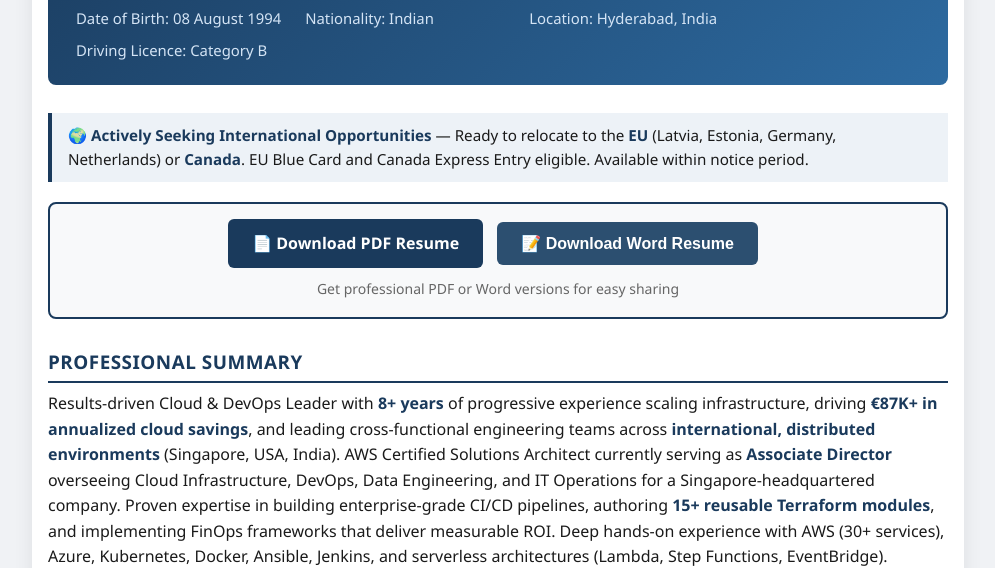
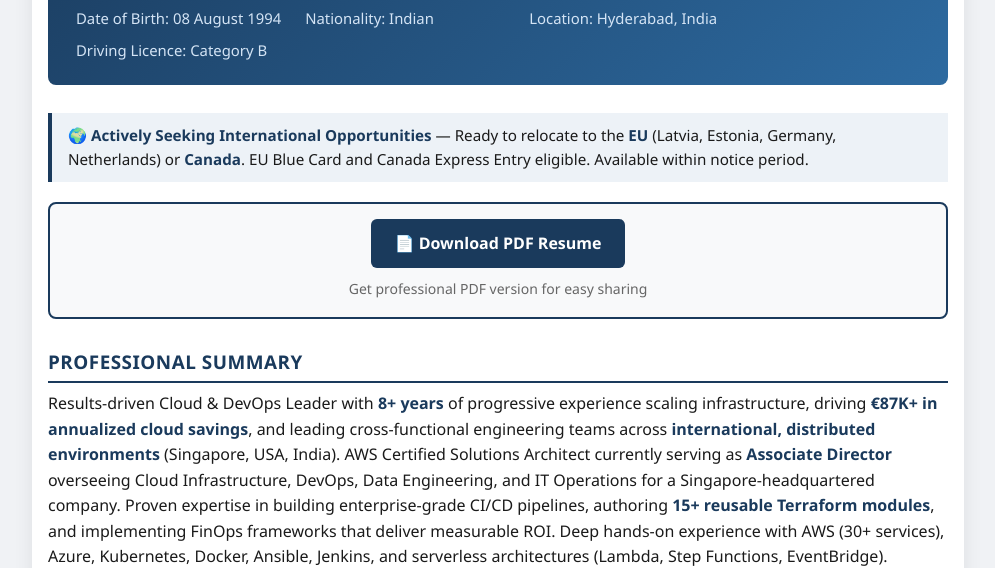
Before and after one commit to pruthvirajDarapu/pruthvi-raj-resume, a plain HTML site: page index.html in a window 1280 px wide. Shown: the part 239-807 px from the top of the page, without its empty margins (142-1137 px from the left). Drawn offline with Linux system fonts and the light colour scheme.

Commit message:
Replace PDF generator with direct PDF download, remove Word button

```diff
--- a/index.html
+++ b/index.html
@@ -137,9 +137,8 @@
     </div>
 
     <div style="text-align: center; margin: 20px 0; padding: 15px; background: #f8f9fa; border-radius: 8px; border: 2px solid #1a3a5c;">
-        <a href="PruthviRaj-resume.pdf" download style="background: #1a3a5c; color: white; border: none; padding: 12px 24px; border-radius: 6px; cursor: pointer; font-size: 16px; font-weight: bold; margin-right: 10px; text-decoration: none; display: inline-block;">📄 Download PDF Resume</a>
-        <button onclick="window.open('word-generator.html', '_blank')" style="background: #2c4f70; color: white; border: none; padding: 12px 24px; border-radius: 6px; cursor: pointer; font-size: 16px; font-weight: bold; margin-right: 10px;">📝 Download Word Resume</button>
-        <br><span style="color: #666; font-size: 14px; margin-top: 10px; display: inline-block;">Get professional PDF or Word versions for easy sharing</span>
+        <a href="PruthviRaj-resume.pdf" download style="background: #1a3a5c; color: white; border: none; padding: 12px 24px; border-radius: 6px; cursor: pointer; font-size: 16px; font-weight: bold; text-decoration: none; display: inline-block;">📄 Download PDF Resume</a>
+        <br><span style="color: #666; font-size: 14px; margin-top: 10px; display: inline-block;">Get professional PDF version for easy sharing</span>
     </div>
 
     <div class="section-title">Professional Summary</div>
```
Also changed, not shown: 3 other files.
